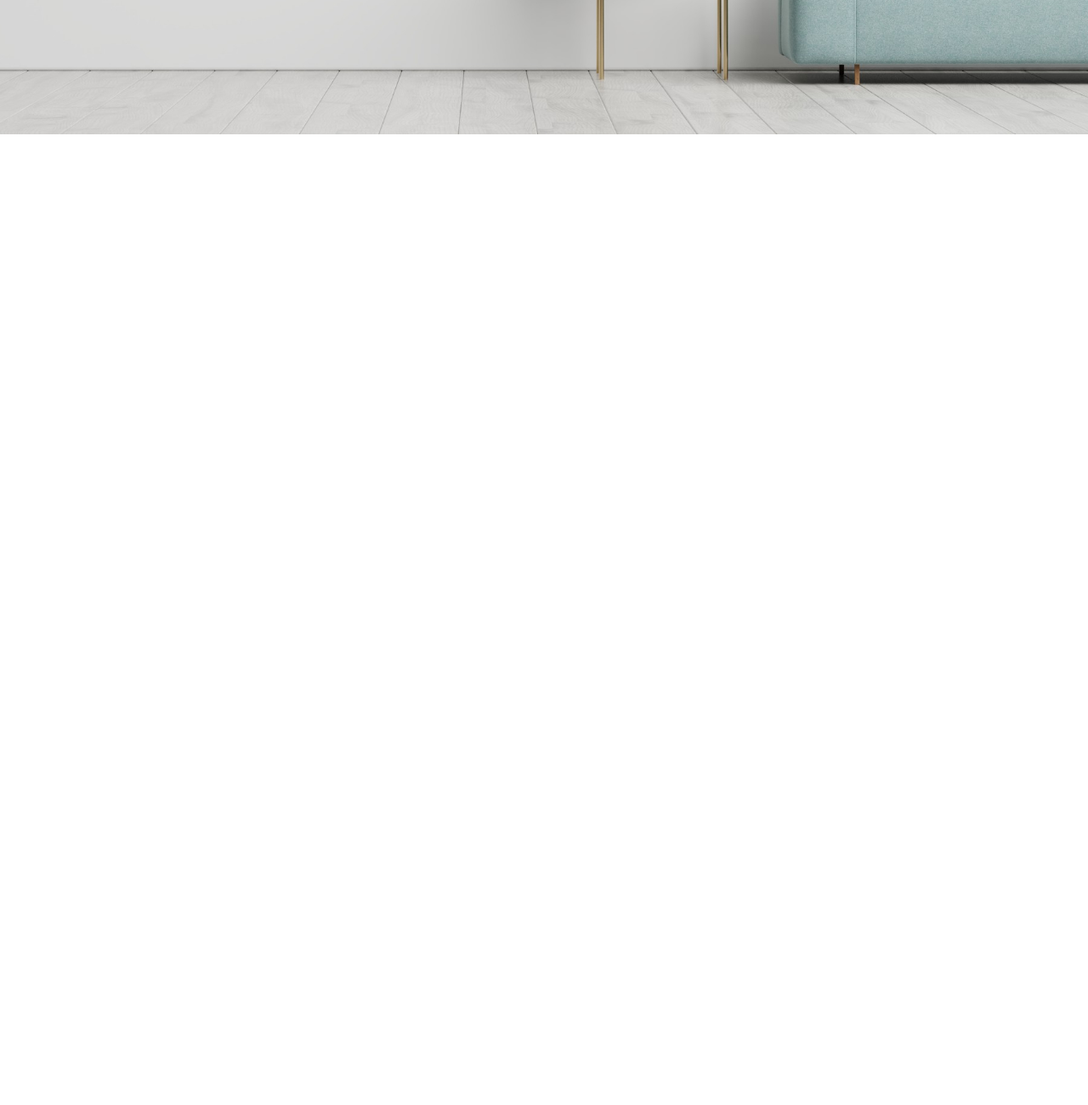
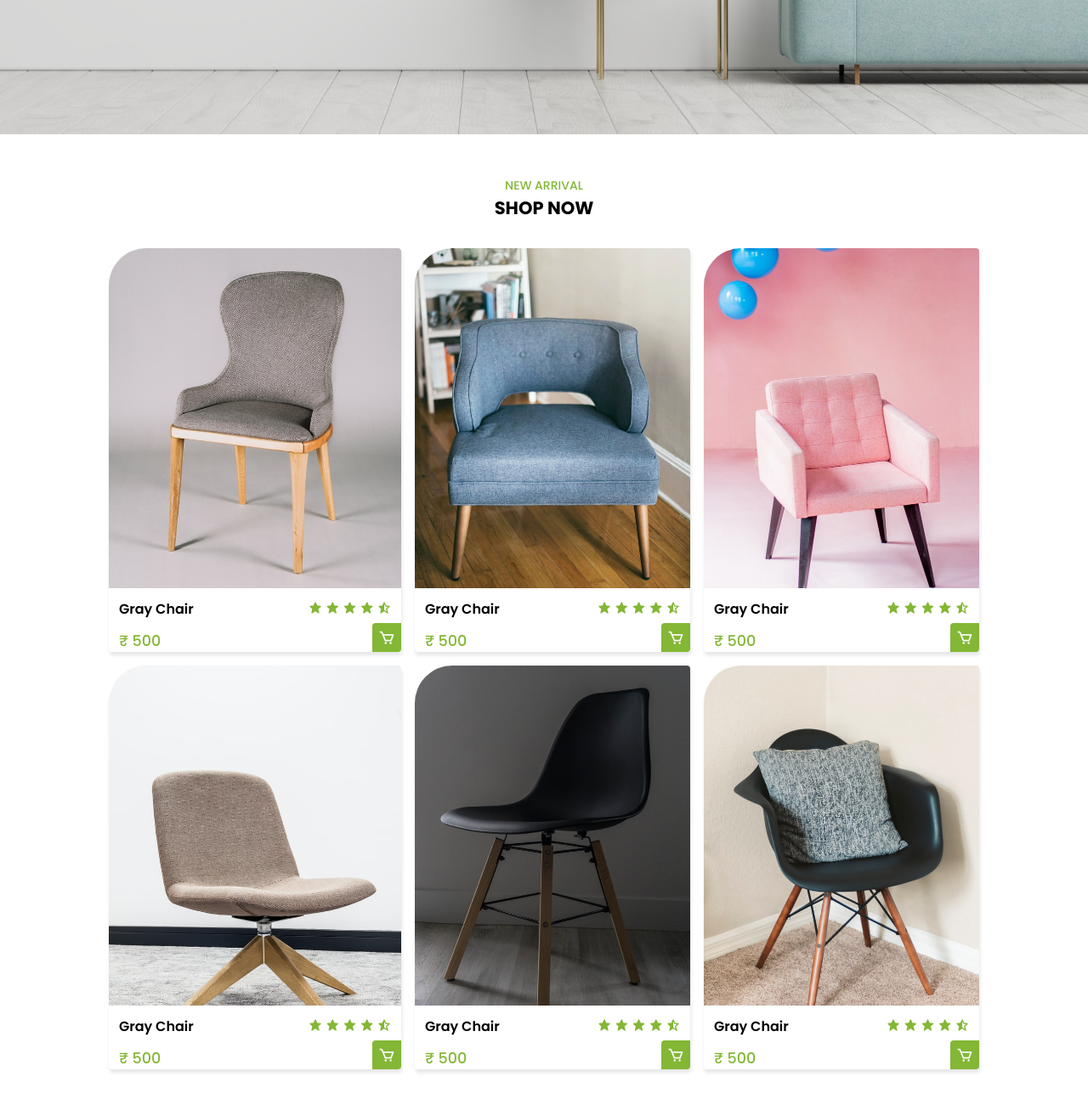
Before and after one commit to harshpatoriya/Brand-X, a plain HTML site: page index.html in a window 1280 px wide. Shown: the part 642-1942 px from the top of the page at 85% size. Before the commit the page ends 800 px from the top, so only its background shows below. Drawn offline with nearby package versions, Linux system fonts and the light colour scheme.

Commit message:
shop section

```diff
--- a/index.html
+++ b/index.html
@@ -43,5 +43,123 @@
         <a href="shop" class="btn">Shop Now</a>
       </div>
     </section>
+    <!-- shop -->
+    <section class="shop" id="shop">
+      <div class="heading">
+        <span>New Arrival</span>
+        <h2>Shop Now</h2>
+      </div>
+      <!-- content -->
+      <div class="shop-container">
+        <!-- Box 1 -->
+        <div class="box">
+          <div class="box-img">
+            <img src="img/p1.jpg" alt="" />
+          </div>
+          <div class="title-price">
+            <h3>Gray Chair</h3>
+            <div class="stars">
+              <i class="bx bxs-star"></i>
+              <i class="bx bxs-star"></i>
+              <i class="bx bxs-star"></i>
+              <i class="bx bxs-star"></i>
+              <i class="bx bxs-star-half"></i>
+            </div>
+          </div>
+          <span>&#8377; 500</span>
+          <i class="bx bx-cart"></i>
+        </div>
+        <!-- Box 2 -->
+        <div class="box">
+          <div class="box-img">
+            <img src="img/p2.jpg" alt="" />
+          </div>
+          <div class="title-price">
+            <h3>Gray Chair</h3>
+            <div class="stars">
+              <i class="bx bxs-star"></i>
+              <i class="bx bxs-star"></i>
+              <i class="bx bxs-star"></i>
+              <i class="bx bxs-star"></i>
+              <i class="bx bxs-star-half"></i>
+            </div>
+          </div>
+          <span>&#8377; 500</span>
+          <i class="bx bx-cart"></i>
+        </div>
+        <!-- Box 3 -->
+        <div class="box">
+          <div class="box-img">
+            <img src="img/p3.jpg" alt="" />
+          </div>
+          <div class="title-price">
+            <h3>Gray Chair</h3>
+            <div class="stars">
+              <i class="bx bxs-star"></i>
+              <i class="bx bxs-star"></i>
+              <i class="bx bxs-star"></i>
+              <i class="bx bxs-star"></i>
+              <i class="bx bxs-star-half"></i>
+            </div>
+          </div>
+          <span>&#8377; 500</span>
+          <i class="bx bx-cart"></i>
+        </div>
+        <!-- Box 4 -->
+        <div class="box">
+          <div class="box-img">
+            <img src="img/p4.jpg" alt="" />
+          </div>
+          <div class="title-price">
+            <h3>Gray Chair</h3>
+            <div class="stars">
+              <i class="bx bxs-star"></i>
+              <i class="bx bxs-star"></i>
+              <i class="bx bxs-star"></i>
+              <i class="bx bxs-star"></i>
+              <i class="bx bxs-star-half"></i>
+            </div>
+          </div>
+          <span>&#8377; 500</span>
+          <i class="bx bx-cart"></i>
+        </div>
+        <!-- Box 5 -->
+        <div class="box">
+          <div class="box-img">
+            <img src="img/p5.jpg" alt="" />
+          </div>
+          <div class="title-price">
+            <h3>Gray Chair</h3>
+            <div class="stars">
+              <i class="bx bxs-star"></i>
+              <i class="bx bxs-star"></i>
+              <i class="bx bxs-star"></i>
+              <i class="bx bxs-star"></i>
+              <i class="bx bxs-star-half"></i>
+            </div>
+          </div>
+          <span>&#8377; 500</span>
+          <i class="bx bx-cart"></i>
+        </div>
+        <!-- Box 6 -->
+        <div class="box">
+          <div class="box-img">
+            <img src="img/p6.jpg" alt="" />
+          </div>
+          <div class="title-price">
+            <h3>Gray Chair</h3>
+            <div class="stars">
+              <i class="bx bxs-star"></i>
+              <i class="bx bxs-star"></i>
+              <i class="bx bxs-star"></i>
+              <i class="bx bxs-star"></i>
+              <i class="bx bxs-star-half"></i>
+            </div>
+          </div>
+          <span>&#8377; 500</span>
+          <i class="bx bx-cart"></i>
+        </div>
+      </div>
+    </section>
   </body>
 </html>
--- a/style.css
+++ b/style.css
@@ -91,3 +91,72 @@ section {
 .btn:hover {
   background: #8fc53d;
 }
+/* Shop */
+.heading {
+  text-align: center;
+  font-size: 14px;
+  font-weight: 500;
+  color: var(--main-color);
+  text-transform: uppercase;
+}
+.heading h2 {
+  color: var(--text-color);
+}
+.shop-container {
+  display: grid;
+  grid-template-columns: repeat(auto-fit, minmax(300px, auto));
+  gap: 1rem;
+  margin-top: 2rem;
+}
+.box {
+  position: relative;
+  box-shadow: 1px 4px 4px rgba(0, 0, 0, 0.1);
+  border-radius: 44px 4px 4px 4px;
+}
+.box .box-img {
+  width: 100%;
+  height: 400px;
+  overflow: hidden;
+  border-radius: 44px 4px 0 0;
+}
+.box .box-img img {
+  width: 100%;
+  height: 100%;
+  object-fit: cover;
+  object-position: center;
+}
+.box .box-img img:hover {
+  transform: scale(1.1);
+  transition: 0.5s;
+}
+.title-price {
+  display: flex;
+  justify-content: space-between;
+  padding: 12px;
+}
+.title-price h3 {
+  font-size: 1rem;
+  font-weight: 600;
+}
+.box span {
+  font-size: 1.1rem;
+  font-weight: 500;
+  padding-left: 12px;
+  color: var(--main-color);
+}
+.stars .bx {
+  color: var(--main-color);
+}
+.box .bx-cart {
+  position: absolute;
+  bottom: 0;
+  right: 0;
+  padding: 7px;
+  font-size: 20px;
+  color: #fff;
+  border-radius: 4px 0;
+  background-color: var(--main-color);
+}
+.box .bx-cart:hover {
+  background: #8fc53d;
+}
```
